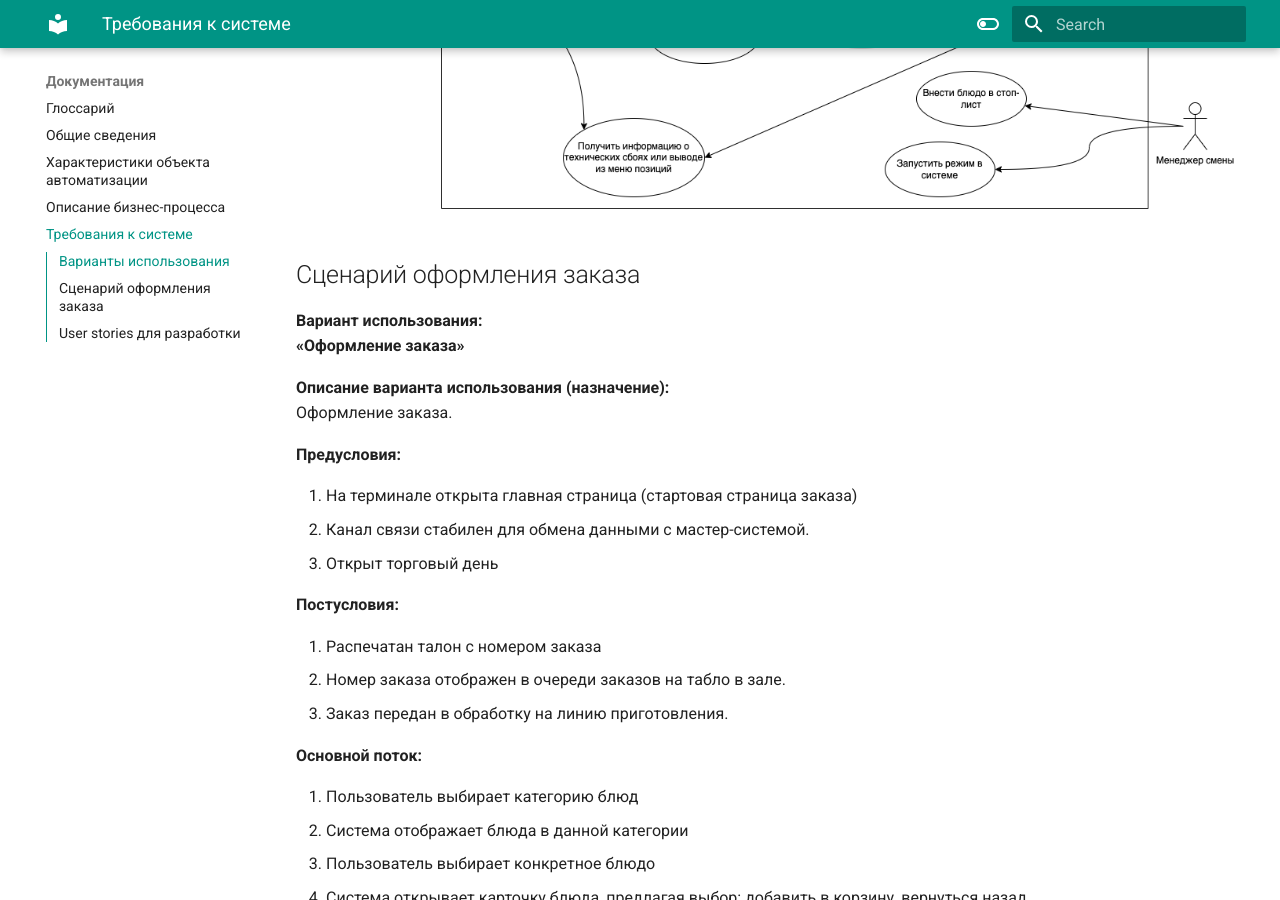
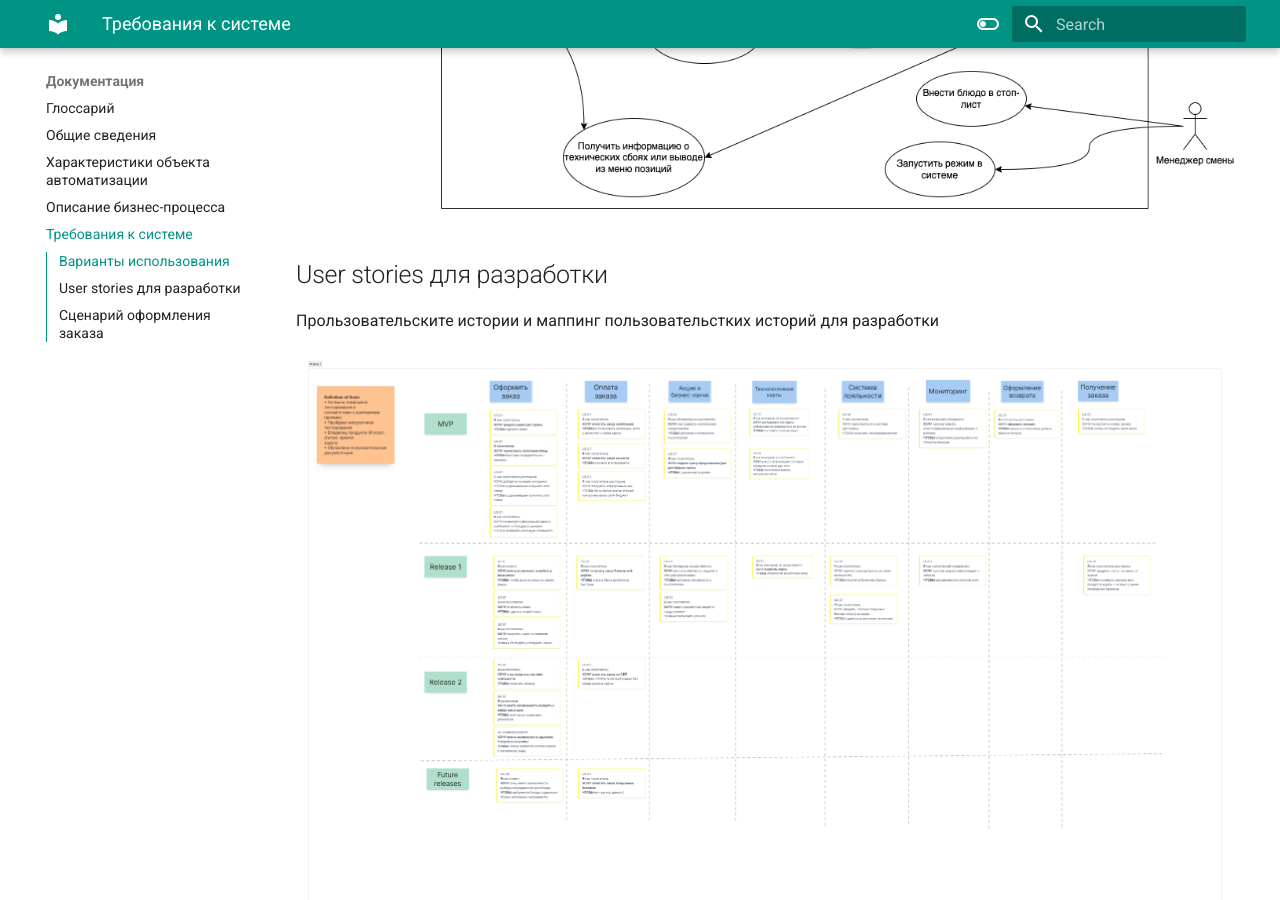
Before and after one commit to tsvetkoviu/RoboFFRv1, an MkDocs documentation site: the page built from docs/requirements.md, in a window 1280 px wide and 900 px high, scrolled down 824 px. Built offline with MkDocs 1.6.1 and Material for MkDocs 9.7.7, drawn with Linux system fonts in a browser that asks for light colours; some of the changed text lies outside the part shown.

Commit message:
Update requirements.md

```diff
--- a/docs/requirements.md
+++ b/docs/requirements.md
@@ -3,6 +3,14 @@
 ## Варианты использования
 
 ![](diagrams/Оформление_заказа_UCD.png)
+
+
+
+## User stories для разработки
+Прользовательските истории и маппинг пользовательстких историй для разработки
+
+![](diagrams/USM.OrderReplacement.png)
+
 
 ## Сценарий оформления заказа
 
@@ -88,10 +96,3 @@
 Дополнительная функции (связанные use case):
 
 1. Система позволяет пользователю количество накопленных баллов в системе лояльности.
-
-
-
-## User stories для разработки
-Прользовательските истории и маппинг пользовательстких историй для разработки
-
-![](diagrams/USM.OrderReplacement.png)
```
